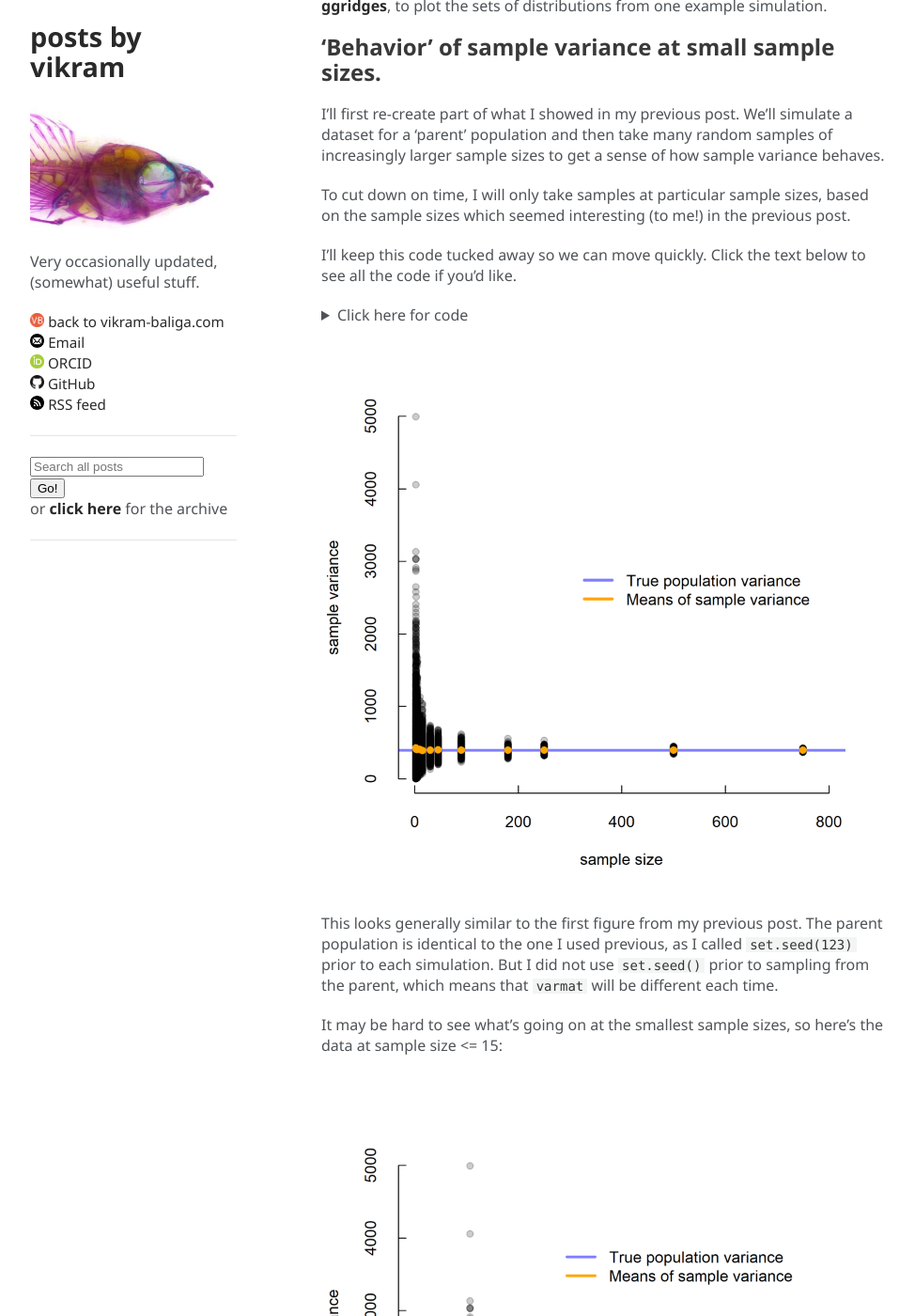
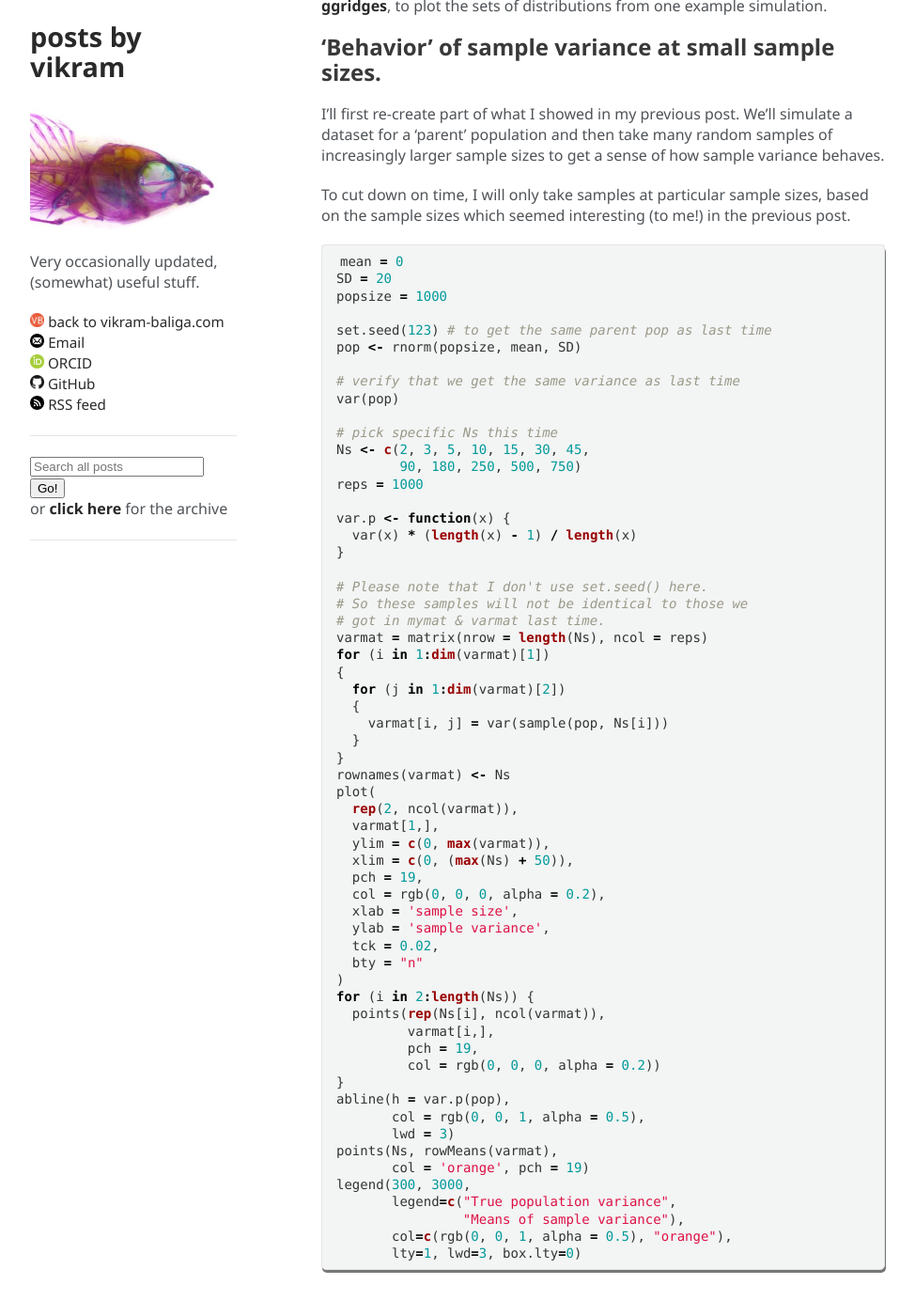
Before and after one commit to vbaliga/vbaliga.github.io, a Jekyll site: the page built from _posts/2019-05-12-sample-variance-distributions-ggridges.md, in a window 1280 px wide and 1400 px high, scrolled down 375 px. Shown: the whole window at 94% size, without its empty margins (153-1127 px from the left). Built offline with Jekyll 4.4.1, drawn with Linux system fonts in a browser that asks for light colours; a script that is not in the unit is left out; part of the change alters nothing that is shown; some of the changed text lies outside the part shown.

Commit message:
Update 2019-05-12-sample-variance-distributions-ggridges.md

````diff
--- a/_posts/2019-05-12-sample-variance-distributions-ggridges.md
+++ b/_posts/2019-05-12-sample-variance-distributions-ggridges.md
@@ -18,12 +18,6 @@ This time, I will focus more closely on the <i>distribution</i> of sample varian
 I’ll first re-create part of what I showed in my previous post. We’ll simulate a dataset for a ‘parent’ population and then take many random samples of increasingly larger sample sizes to get a sense of how sample variance behaves.
 
 To cut down on time, I will only take samples at particular sample sizes, based on the sample sizes which seemed interesting (to me\!) in the previous post.
-
-I’ll keep this code tucked away so we can move quickly. Click the text below to see all the code if you’d like.
-
-<details><summary>Click here for code</summary>
-<p>
-<pre>
 
 ```r
 mean = 0
@@ -86,9 +80,6 @@ legend(300, 3000,
        col=c(rgb(0, 0, 1, alpha = 0.5), "orange"),
        lty=1, lwd=3, box.lty=0)
 ```
-</pre>
-</p>
-</details>
 
 ![](https://github.com/vbaliga/vbaliga.github.io/raw/master/images/2019-05-12/sample_variance_sample_sizes_all.png)<!-- -->
 
@@ -97,41 +88,6 @@ This looks generally similar to the first figure from my previous post. The pare
 It may be hard to see what’s going on at the smallest sample sizes, so here’s the data at sample size \<= 15:
 
 ![](https://github.com/vbaliga/vbaliga.github.io/raw/master/images/2019-05-12/sample_variance_sample_sizes_smallSS.png)<!-- -->
-
-<details><summary>...and click here for the code</summary>
-<p>
-``` r
-plot(
-  rep(2, ncol(varmat)),
-  varmat[1,],
-  ylim = c(0, max(varmat)),
-  xlim = c(0, 15),
-  pch = 19,
-  col = rgb(0, 0, 0, alpha = 0.2),
-  xlab = 'sample size',
-  ylab = 'sample variance',
-  tck = 0.02,
-  bty = "n"
-)
-for (i in 2:length(Ns)) {
-  points(rep(Ns[i], ncol(varmat)),
-         varmat[i,],
-         pch = 19,
-         col = rgb(0, 0, 0, alpha = 0.2))
-}
-abline(h = var.p(pop),
-       col = rgb(0, 0, 1, alpha = 0.5),
-       lwd = 3)
-points(Ns, rowMeans(varmat),
-       col = 'orange', pch = 19)
-legend(5, 4000,
-       legend=c("True population variance",
-                "Means of sample variance"),
-       col=c(rgb(0, 0, 1, alpha = 0.5), "orange"),
-       lty=1, lwd=3, box.lty=0)
-```
-</p>
-</details>
 
 Of course, it’s (hopefully) very likely that no published study would try to say anything conclusive about population variance based on a sample size of 2 or 3.
 
````
